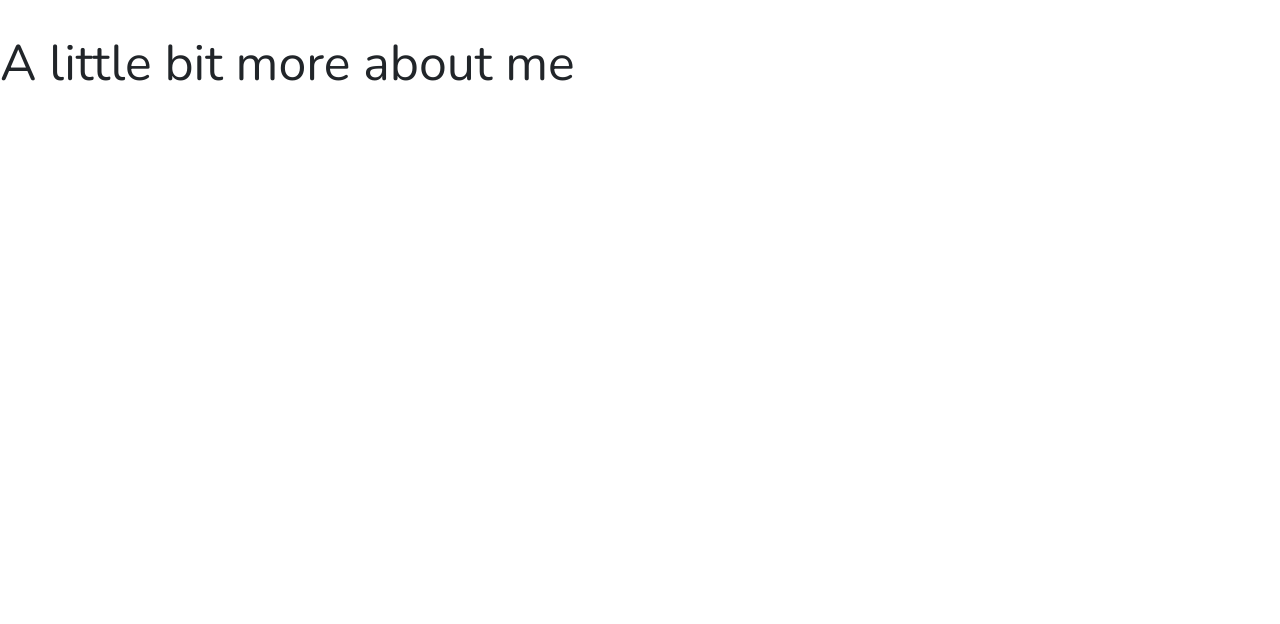
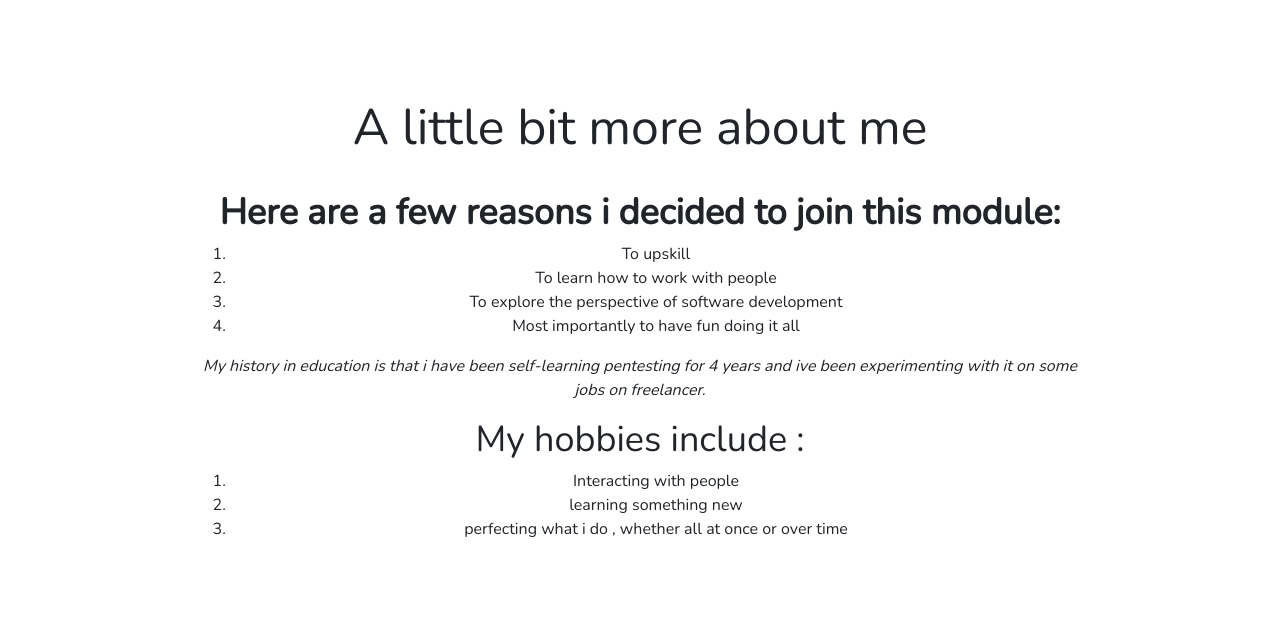
Before and after one commit to LeonDante-ctrl/furry-master, a plain HTML site: page about2.html in a window 1280 px wide. Drawn offline with nearby package versions, Linux system fonts and the light colour scheme.

Commit message:
added some text that includes an ordered list as well as some em tags

```diff
--- a/about2.html
+++ b/about2.html
@@ -10,8 +10,30 @@
     <link href="https://fonts.googleapis.com/css?family=Nunito|Pacifico" rel="stylesheet">
     <link href="css/styles.css" rel="stylesheet">
   </head>
-  <body>
-    <h1>A little bit more about me</h1>
+  <body class="mage">
+    <div class="container">
+      <div class="jumbotron">
+          <h1>A little bit more about me</h1>
+      </div>
+          <div class="align">
+            <h2><strong>Here are a few reasons i decided to join this module:</strong></h2>
+            <ol>
+              <li>To upskill</li>
+              <li>To learn how to work with people</li>
+              <li>To explore the perspective of software development</li>
+              <li>Most importantly to have fun doing it all</li>
+            </ol>
+          </div>
+            <p><em>My history in education is that i have been self-learning pentesting for 4 years and ive been experimenting with it on some jobs on freelancer.</em></p>
+            <div class="align">
+              <h2>My hobbies include :</h2>
+              <ol>
+                <li>Interacting with people</li>
+                <li>learning something new</li>
+                <li>perfecting what i do , whether all at once or over time</li>
+              </ol>
+            </div>
+          </div>
 
   </body>
 </html>
```
Also changed, not shown: about.html (+1 -1 lines).
